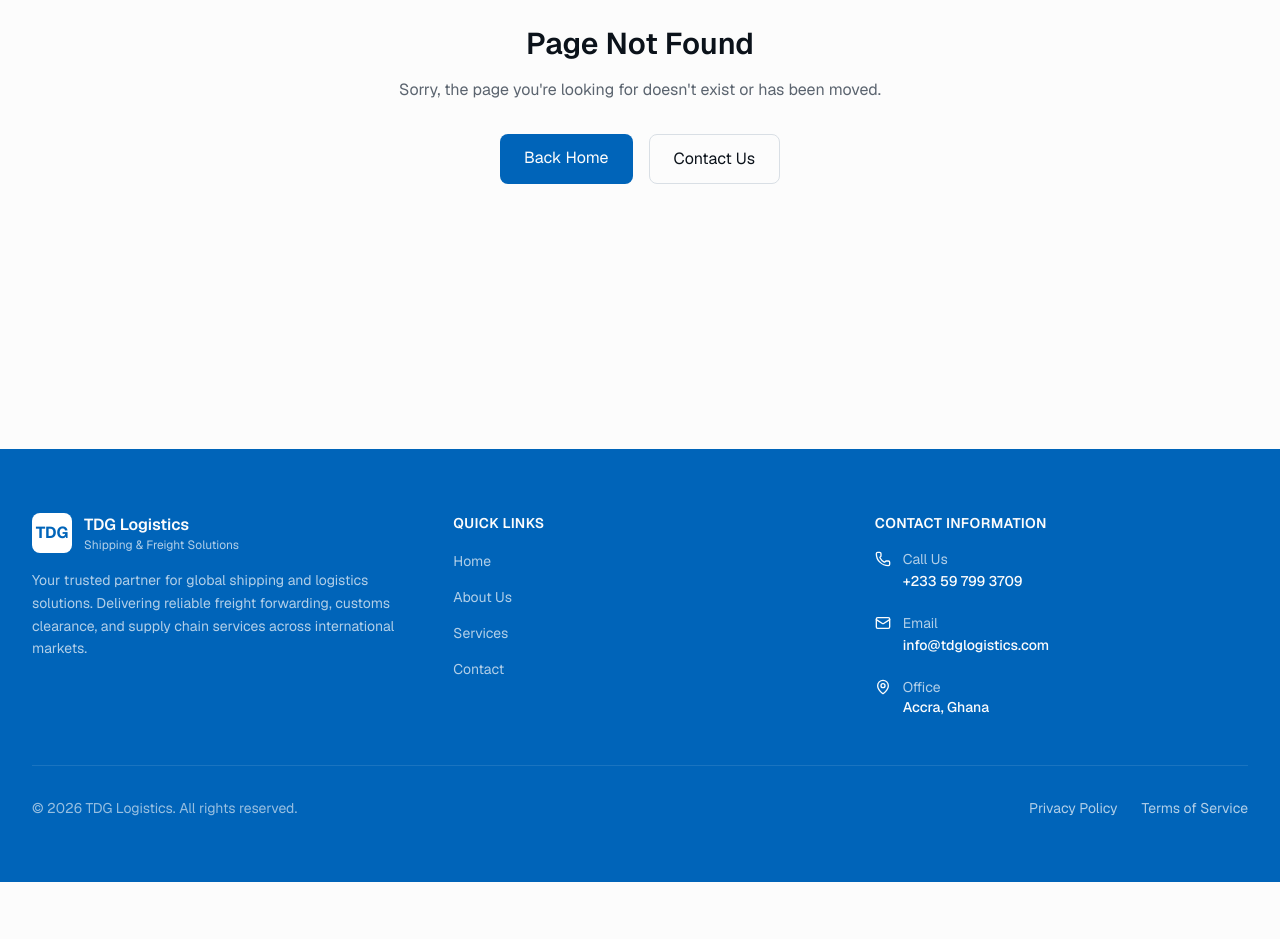
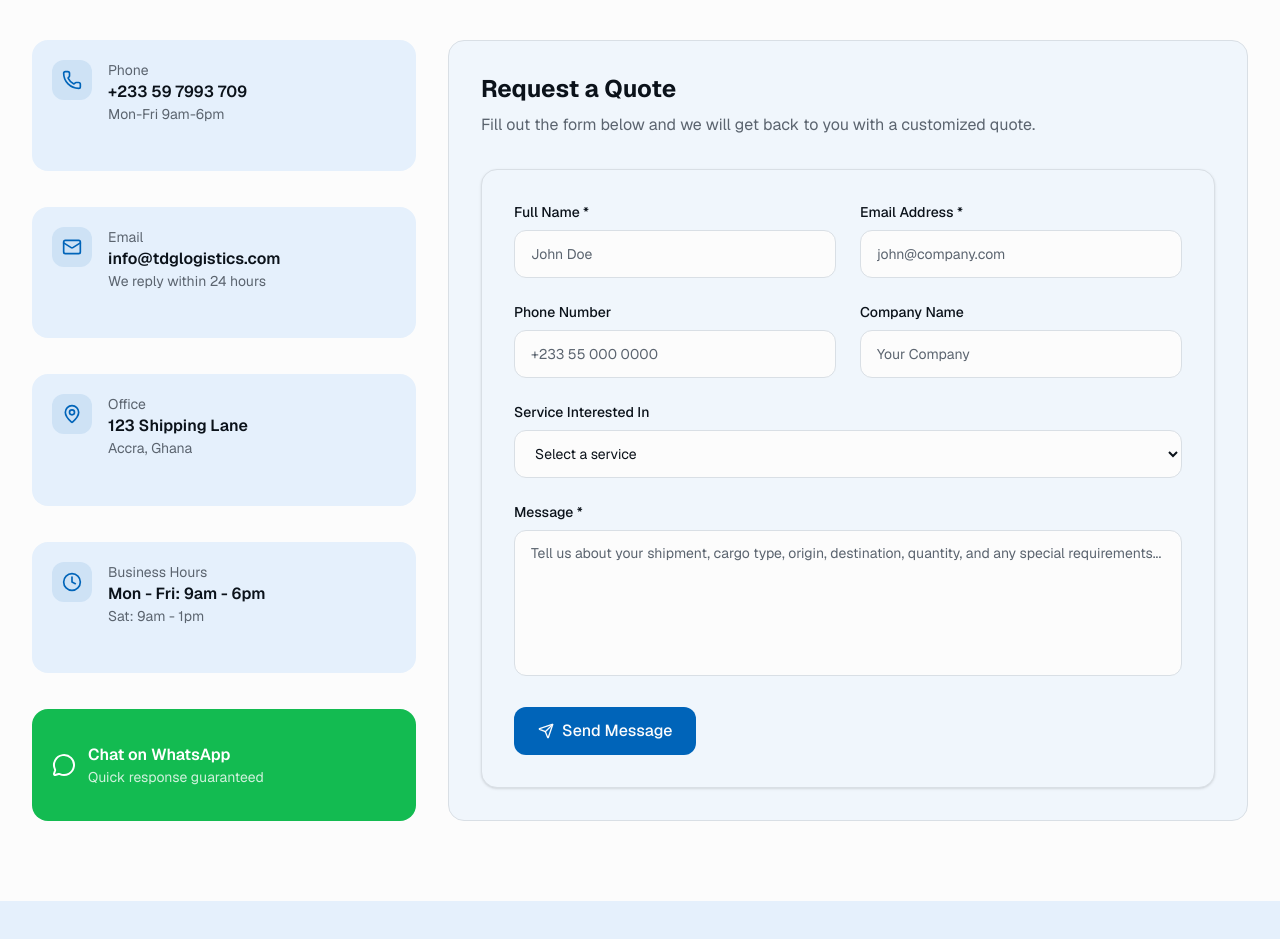
Before and after one commit to elpah/tdg-logistics, a Next.js app: page /contact in a window 1280 px wide. Before the commit this address had no page. Shown: the part 351-1290 px from the top of the page. Before the commit the page ends 1233 px from the top, so only its background shows below. Built offline with nearby package versions, Linux system fonts and the light colour scheme.

Commit message:
feat: created contact page

```diff
--- /dev/null
+++ b/app/contact/page.tsx
@@ -0,0 +1,110 @@
+import Card from "@/components/contact/Cards";
+import ContactForm from "@/components/contact/ContactForm";
+import HeroSection from "@/components/shared/HeroSection";
+import { Phone, Mail, MapPin, MessageCircle, Clock, Send } from "lucide-react";
+
+const contactInfo = [
+  {
+    icon: Phone,
+    label: "Phone",
+    value: "+233 59 7993 709",
+    description: "Mon-Fri 9am-6pm",
+  },
+  {
+    icon: Mail,
+    label: "Email",
+    value: "info@tdglogistics.com",
+    description: "We reply within 24 hours",
+  },
+  {
+    icon: MapPin,
+    label: "Office",
+    value: "123 Shipping Lane",
+    description: "Accra, Ghana",
+  },
+  {
+    icon: Clock,
+    label: "Business Hours",
+    value: "Mon - Fri: 9am - 6pm",
+    description: "Sat: 9am - 1pm",
+  },
+];
+
+export default function ContactPage() {
+  return (
+    <main className="min-h-screen bg-background">
+      {/* Hero */}
+      <HeroSection
+        header="Contact Us"
+        title="Get in Touch"
+        paragraph=" Have questions about our services? Need a quote? We are here to
+              help. Reach out and our team will get back to you promptly."
+      />
+
+      {/* Contact Grid */}
+      <section className="pb-20 px-6 lg:px-8">
+        <div className="mx-auto max-w-7xl">
+          <div className="grid lg:grid-cols-3 gap-8">
+            {/* Contact Info */}
+            <div className="space-y-6 grid gap-3 md:grid-cols-2 lg:grid-cols-1">
+              {contactInfo.map((item) => (
+                <Card
+                  key={item.label}
+                  label={item.label}
+                  value={item.value}
+                  description={item.description}
+                  icon={item.icon}
+                />
+              ))}
+              <a
+                href="https://wa.me/15551234567"
+                target="_blank"
+                rel="noopener noreferrer"
+                className="flex items-center gap-3 rounded-xl bg-[#13bb51] p-5 text-white transition-colors hover:bg-[#20BD5A]"
+              >
+                <MessageCircle className="size-6 shrink-0" />
+
+                <div>
+                  <p className="font-semibold text-white">Chat on WhatsApp</p>
+
+                  <p className="text-sm text-white/80">
+                    Quick response guaranteed
+                  </p>
+                </div>
+              </a>
+            </div>
+
+            {/* Contact Form */}
+            <div className="lg:col-span-2 p-8 bg-card border border-border rounded-2xl">
+              <h2 className="text-2xl font-bold text-foreground mb-2">
+                Request a Quote
+              </h2>
+              <p className="text-muted-foreground mb-8">
+                Fill out the form below and we will get back to you with a
+                customized quote.
+              </p>
+
+              {/*  */}
+              <ContactForm />
+            </div>
+          </div>
+        </div>
+      </section>
+
+      {/* Map Placeholder */}
+      <section className="py-12 px-6 lg:px-8 bg-secondary">
+        <div className="mx-auto max-w-7xl">
+          <div className="relative h-100 rounded-2xl overflow-hidden bg-muted flex items-center justify-center">
+            <div className="text-center">
+              <MapPin className="size-12 text-muted-foreground mx-auto mb-4" />
+              <p className="text-muted-foreground">
+                Interactive map would go here
+              </p>
+              <p className="text-sm text-muted-foreground">123 Accra Address</p>
+            </div>
+          </div>
+        </div>
+      </section>
+    </main>
+  );
+}
```
